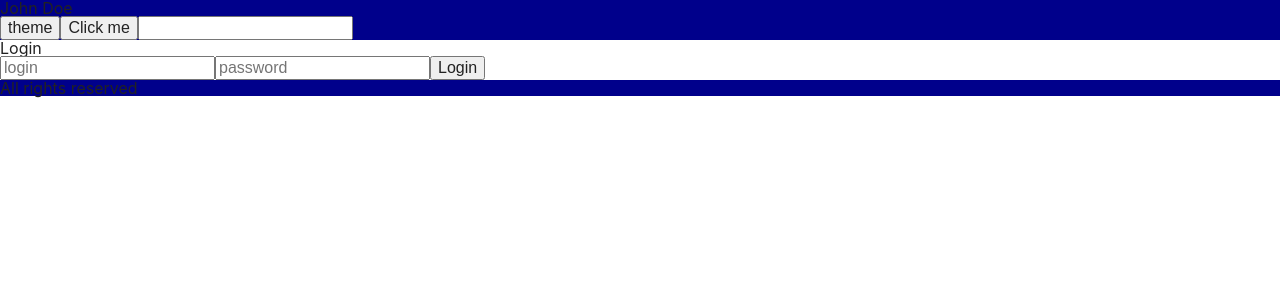
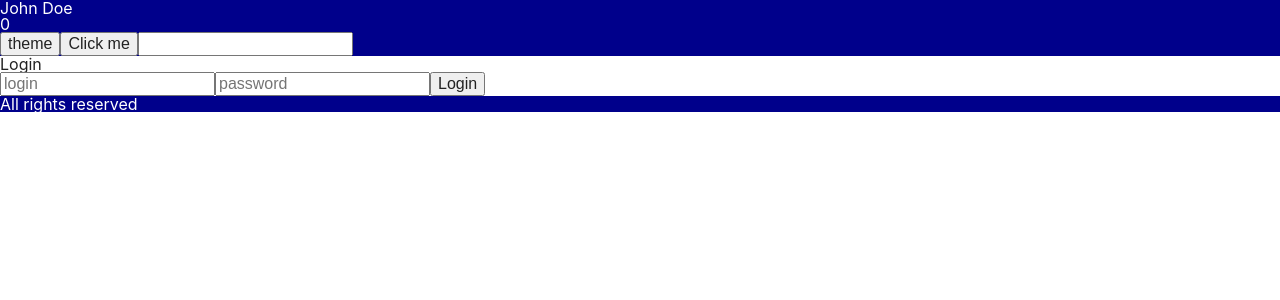
Before and after one commit to freshcourses-fe/react-lessons, a React (Create React App) app: page /login in a window 1280 px wide. Shown: the top 300 px of the page. Built offline with nearby package versions, Linux system fonts and the light colour scheme.

Commit message:
Add useMemo

```diff
--- a/src/components/Header/Header.scss
+++ b/src/components/Header/Header.scss
@@ -1,6 +1,7 @@
-.dark{
+.dark {
   background-color: darkblue;
+  color: white;
 }
-.white{
+.white {
   background-color: lightblue;
 }
--- a/src/components/Header/index.jsx
+++ b/src/components/Header/index.jsx
@@ -1,6 +1,16 @@
-import { useContext, useEffect, useState, useCallback } from 'react';
+import { useContext, useEffect, useState, useCallback, useMemo } from 'react';
 import { ThemeContext, UserContext } from '../../contexts';
 import './Header.scss';
+
+function heavyCalcFunction(inputValue) {
+  let x = 0;
+
+  for (let i = 0; i < 1_000_000_000; i++) {
+    x++;
+  }
+
+  return inputValue ** 9;
+}
 
 function Header(props) {
   const [theme, toggleTheme] = useContext(ThemeContext);
@@ -8,7 +18,7 @@ function Header(props) {
   const [inputValue, setValue] = useState('');
 
   const handleChange = useCallback(({ target: { value } }) => {
-    setValue(value);
+    setValue(Number(value));
   }, []);
 
   const logUser = useCallback(() => {
@@ -19,14 +29,20 @@ function Header(props) {
     console.log('render');
   }, [logUser]);
 
+  const calculatedValue = useMemo(
+    () => heavyCalcFunction(inputValue),
+    [inputValue]
+  );
+
   return (
     <header className={theme}>
       <h1>
         {user.name} {user.lastName}
       </h1>
+      <h2>{calculatedValue}</h2>
       <button onClick={toggleTheme}>theme</button>
       <button onClick={logUser}>Click me</button>
-      <input value={inputValue} onChange={handleChange} />
+      <input type="number" value={inputValue} onChange={handleChange} />
     </header>
   );
 }
```
